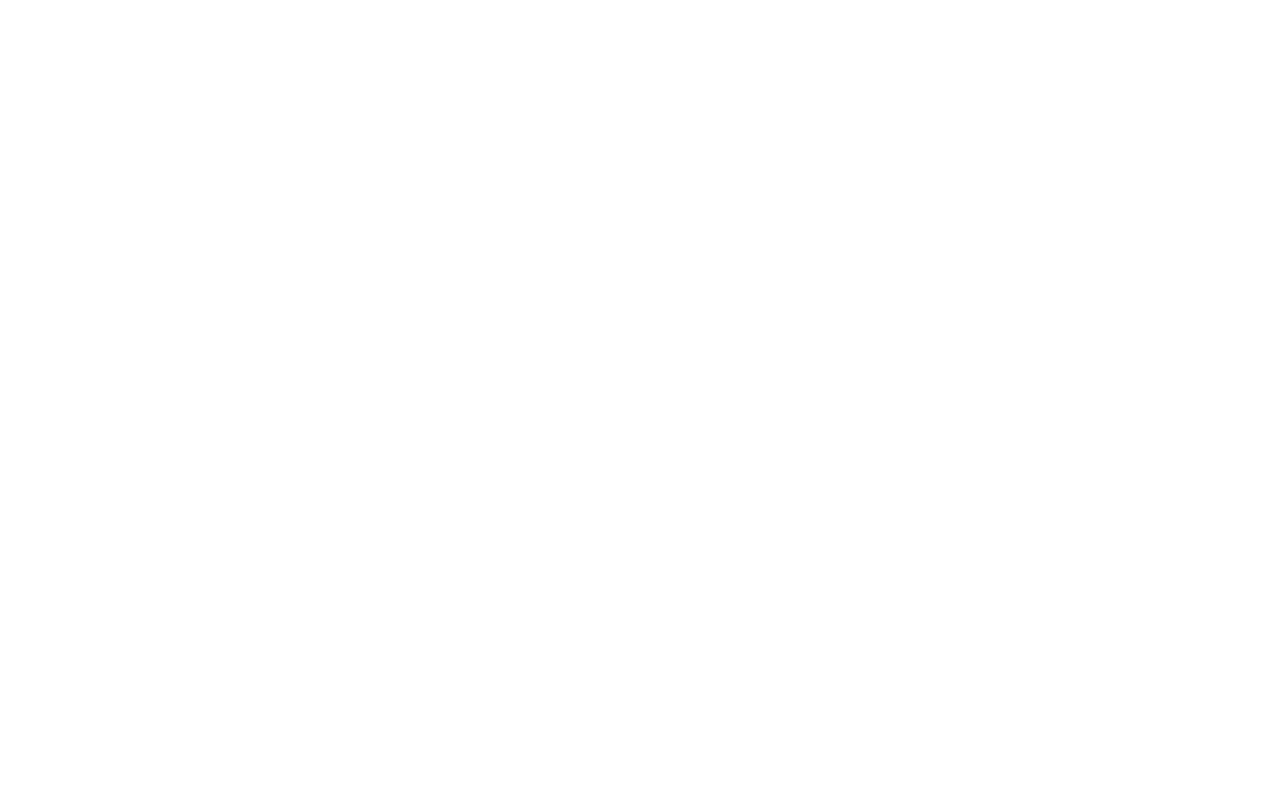
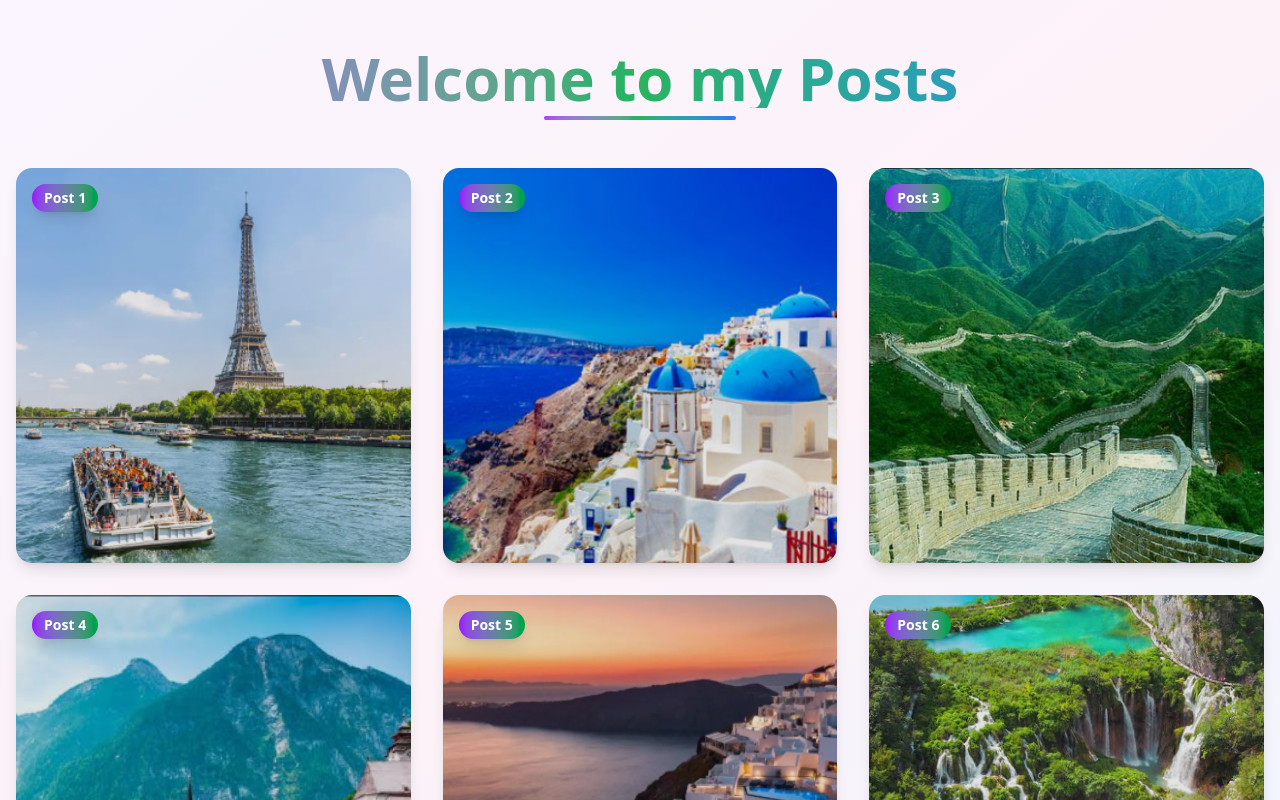
Before and after one commit to kezagiselle/react-Router-practise, a React (Vite) app in the folder reactPractise/: page /posts in a window 1280 px wide. Shown: the top 800 px of the page. Built offline with nearby package versions, Linux system fonts and the light colour scheme.

Commit message:
feat: working on the routes

```diff
--- a/reactPractise/package.json
+++ b/reactPractise/package.json
@@ -12,6 +12,7 @@
   "dependencies": {
     "@tailwindcss/vite": "^4.1.18",
     "framer-motion": "^12.24.11",
+    "lucide-react": "^0.562.0",
     "react": "^19.2.0",
     "react-dom": "^19.2.0",
     "react-router-dom": "^7.12.0",
--- a/reactPractise/src/App.tsx
+++ b/reactPractise/src/App.tsx
@@ -1,7 +1,7 @@
 import './App.css'
 import { Routes, Route, BrowserRouter } from 'react-router-dom'
 import PostLayout from './pages/PostLayout'
-import PostsList from './pages/postsList'
+import PostsList from './pages/PostsList'
 import PostDetails from './pages/PostDetails'
 import PostComments from './pages/PostComments'
 import RootLayout from './pages/RootLayout'
--- a/reactPractise/src/pages/PostsList.tsx
+++ b/reactPractise/src/pages/PostsList.tsx
@@ -1,17 +1,102 @@
-import React from 'react'
-import p3 from '../img/p3.jpg'
-import p4 from '../img/p4.jpg'
-import p5 from '../img/p5.jpg'
-import p6 from '../img/p6.jpg'
-import p8 from '../img/p8.jpg'
-import p1 from '../img/p1.jpg'
+import React, { useState } from 'react';
+import { Heart, MessageCircle } from 'lucide-react';
+import p3 from '../img/p3.png';
+import p4 from '../img/p4.png';
+import p5 from '../img/p5.png';
+import p6 from '../img/p6.png';
+import p8 from '../img/p8.png';
+import p1 from '../img/p1.png';
 
-function postsList() {
+function PostsList() {
+  // Define types for the state objects
+  const [likes, setLikes] = useState<Record<number, boolean>>({});
+  const [messages, setMessages] = useState<Record<number, number>>({});
+
+  const images = [p1, p3, p4, p5, p6, p8];
+
+  const handleLike = (index: number) => {
+    setLikes(prev => ({
+      ...prev,
+      [index]: !prev[index]
+    }));
+  };
+
+  const handleMessage = (index: number) => {
+    setMessages(prev => ({
+      ...prev,
+      [index]: (prev[index] || 0) + 1
+    }));
+  };
+
   return (
-    <div>
+    <div className="min-h-screen bg-gradient-to-br from-purple-50 via-pink-50 to-blue-50 py-12 px-4">
+      <div className="max-w-7xl mx-auto">
 
+        <div className="text-center mb-12">
+          <h1 className="text-6xl font-bold bg-gradient-to-r from-purple-600 via-green-600 to-blue-600 bg-clip-text text-transparent animate-pulse mb-2">
+            Welcome to my Posts
+          </h1>
+          <div className="h-1 w-48 mx-auto bg-gradient-to-r from-purple-600 via-green-600 to-blue-600 rounded-full animate-pulse"></div>
+        </div>
+
+
+        <div className="grid grid-cols-1 md:grid-cols-2 lg:grid-cols-3 gap-8">
+          {images.map((img, index) => (
+            <div
+              key={index}
+              className="group relative bg-white rounded-2xl shadow-lg overflow-hidden transform hover:scale-105 transition-all duration-300 hover:shadow-2xl"
+            >
+
+              <div className="relative aspect-square overflow-hidden">
+                <img
+                  src={img}
+                  alt={`Post ${index + 1}`}
+                  className="w-full h-full object-cover transition-transform duration-500 group-hover:scale-110"
+                />
+
+
+                <div className="absolute inset-0 bg-gradient-to-t from-black/60 via-black/20 to-transparent opacity-0 group-hover:opacity-100 transition-opacity duration-300"></div>
+              </div>
+
+
+              <div className="absolute bottom-4 left-0 right-0 px-6 flex items-center justify-between opacity-0 group-hover:opacity-100 transition-all duration-300 transform translate-y-4 group-hover:translate-y-0">
+
+                <button
+                  onClick={() => handleLike(index)}
+                  className="flex items-center gap-2 bg-white/90 backdrop-blur-sm px-4 py-2 rounded-full shadow-lg hover:bg-white transition-all duration-200 hover:scale-110"
+                >
+                  <Heart
+                    className={`w-5 h-5 transition-colors duration-200 ${
+                      likes[index] ? 'fill-red-500 text-red-500' : 'text-gray-700'
+                    }`}
+                  />
+                  <span className="text-sm font-semibold text-gray-700">
+                    {likes[index] ? 'Liked' : 'Like'}
+                  </span>
+                </button>
+
+
+                <button
+                  onClick={() => handleMessage(index)}
+                  className="flex items-center gap-2 bg-white/90 backdrop-blur-sm px-4 py-2 rounded-full shadow-lg hover:bg-white transition-all duration-200 hover:scale-110"
+                >
+                  <MessageCircle className="w-5 h-5 text-blue-600" />
+                  <span className="text-sm font-semibold text-gray-700">
+                    {messages[index] || 0}
+                  </span>
+                </button>
+              </div>
+
+
+              <div className="absolute top-4 left-4 bg-gradient-to-r from-purple-600 to-green-600 text-white px-3 py-1 rounded-full text-sm font-semibold shadow-lg">
+                Post {index + 1}
+              </div>
+            </div>
+          ))}
+        </div>
+      </div>
     </div>
-  )
+  );
 }
 
-export default postsList
+export default PostsList;
```
Also changed, not shown: 1 other file (tests, documents, lock files or other folders).
